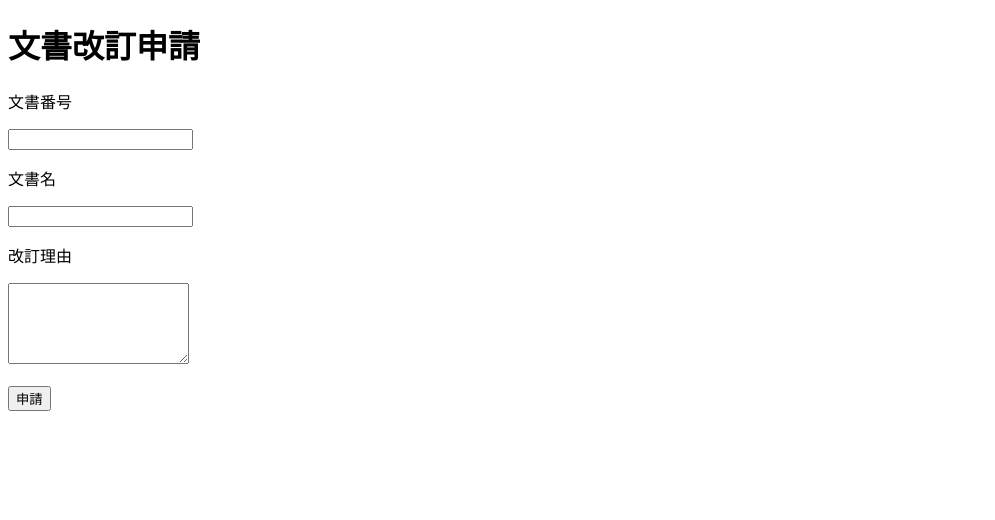
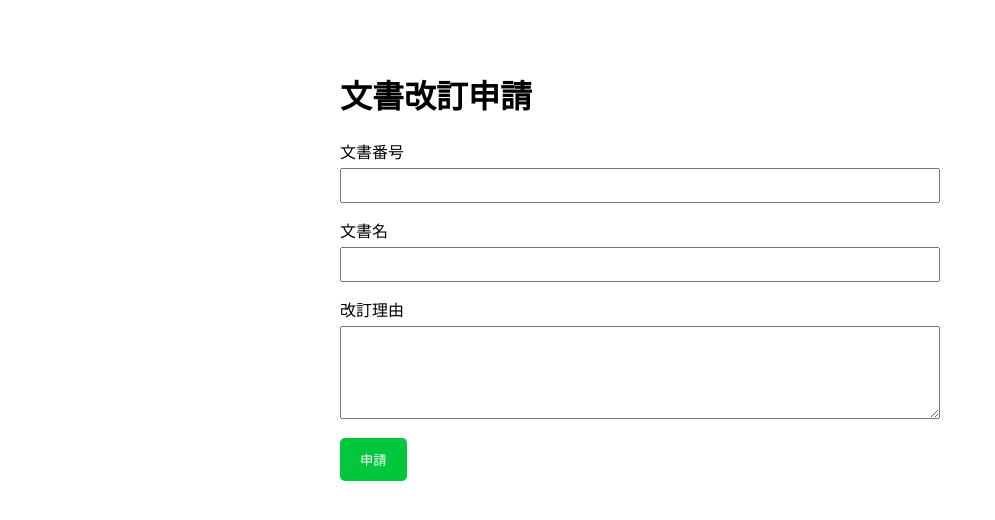
Before and after one commit to echo7016/curly-computing-machine, a plain HTML site: page index.html in a window 1280 px wide. Shown: the whole page, without its empty margins (0-995 px from the left). Drawn offline with Linux system fonts and the light colour scheme.

Commit message:
Update title and enhance form structure in index.html

```diff
--- a/index.html
+++ b/index.html
@@ -3,24 +3,83 @@
 <head>
 <meta charset="UTF-8">
 <meta name="viewport" content="width=device-width, initial-scale=1.0">
-<title>申請アプリ</title>
+<title>文書改訂申請</title>
+
+<style>
+body{
+    font-family: sans-serif;
+    max-width: 600px;
+    margin: 30px auto;
+    padding: 20px;
+}
+
+input, textarea{
+    width: 100%;
+    padding: 8px;
+    margin-top: 5px;
+    margin-bottom: 15px;
+    box-sizing: border-box;
+}
+
+button{
+    background: #00c73c;
+    color: white;
+    border: none;
+    padding: 12px 20px;
+    border-radius: 5px;
+    cursor: pointer;
+}
+
+button:hover{
+    opacity: 0.9;
+}
+</style>
+
 </head>
 <body>
 
 <h1>文書改訂申請</h1>
 
-<p>文書番号</p>
-<input type="text">
+<label>文書番号</label>
+<input type="text" id="documentNo">
 
-<p>文書名</p>
-<input type="text">
+<label>文書名</label>
+<input type="text" id="documentName">
 
-<p>改訂理由</p>
-<textarea rows="5"></textarea>
+<label>改訂理由</label>
+<textarea id="reason" rows="5"></textarea>
 
-<br><br>
+<button onclick="sendRequest()">申請</button>
 
-<button>申請</button>
+<script>
+
+async function sendRequest(){
+
+    const data = {
+        documentNo: document.getElementById("documentNo").value,
+        documentName: document.getElementById("documentName").value,
+        reason: document.getElementById("reason").value
+    };
+
+    try {
+
+        const response = await fetch(
+            "https://script.google.com/macros/s/AKfycbwDqUp8Czq3u-JvcdoGwULa19O8KYeeLtvjBmB84AZDSYJs-aCInuqMFlcwAcW7d3lM2Q/exec",
+            {
+                method: "POST",
+                body: JSON.stringify(data)
+            }
+        );
+
+        alert("申請を送信しました");
+
+    } catch(e){
+
+        alert("送信エラー");
+
+    }
+}
+</script>
 
 </body>
 </html>
```
